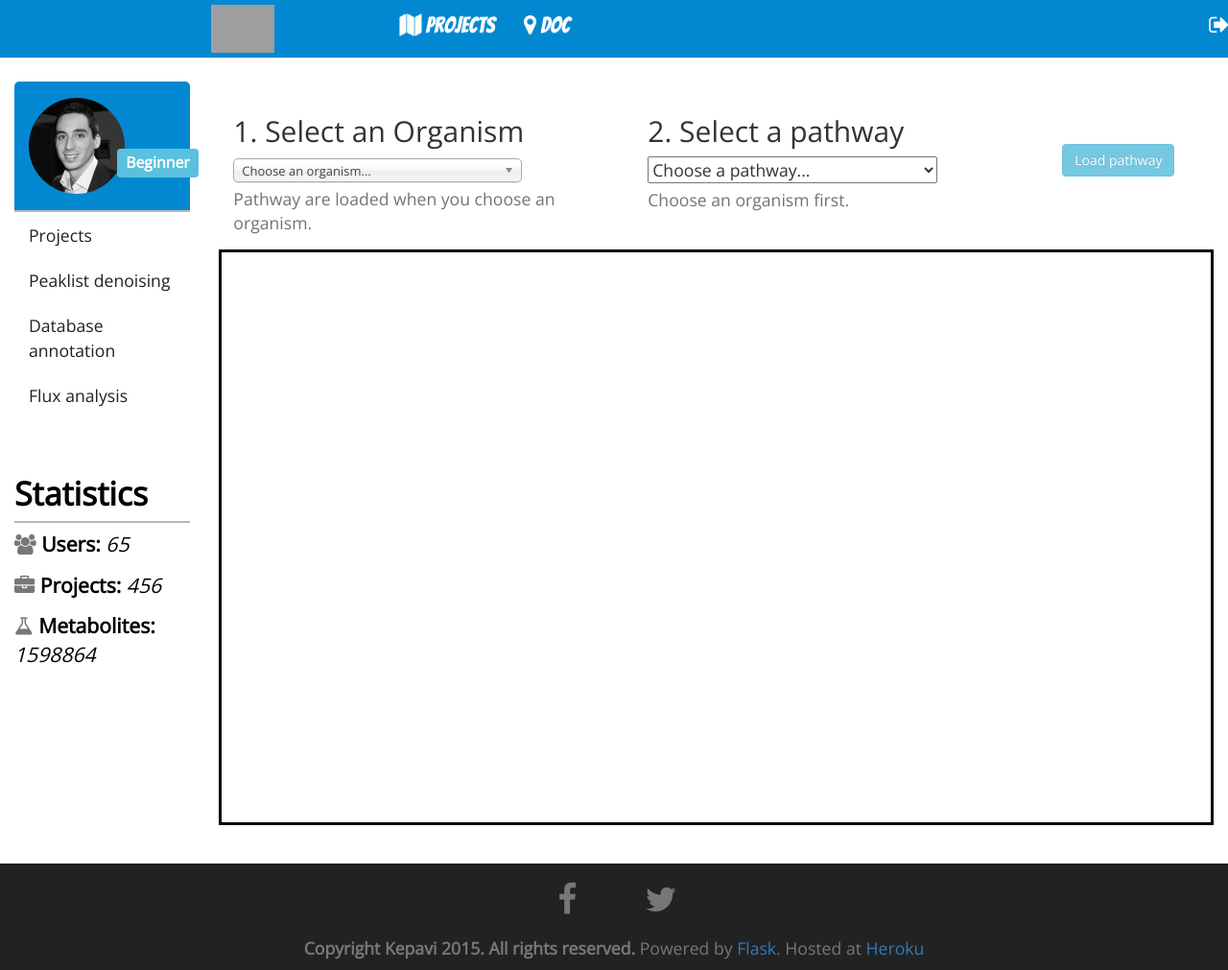
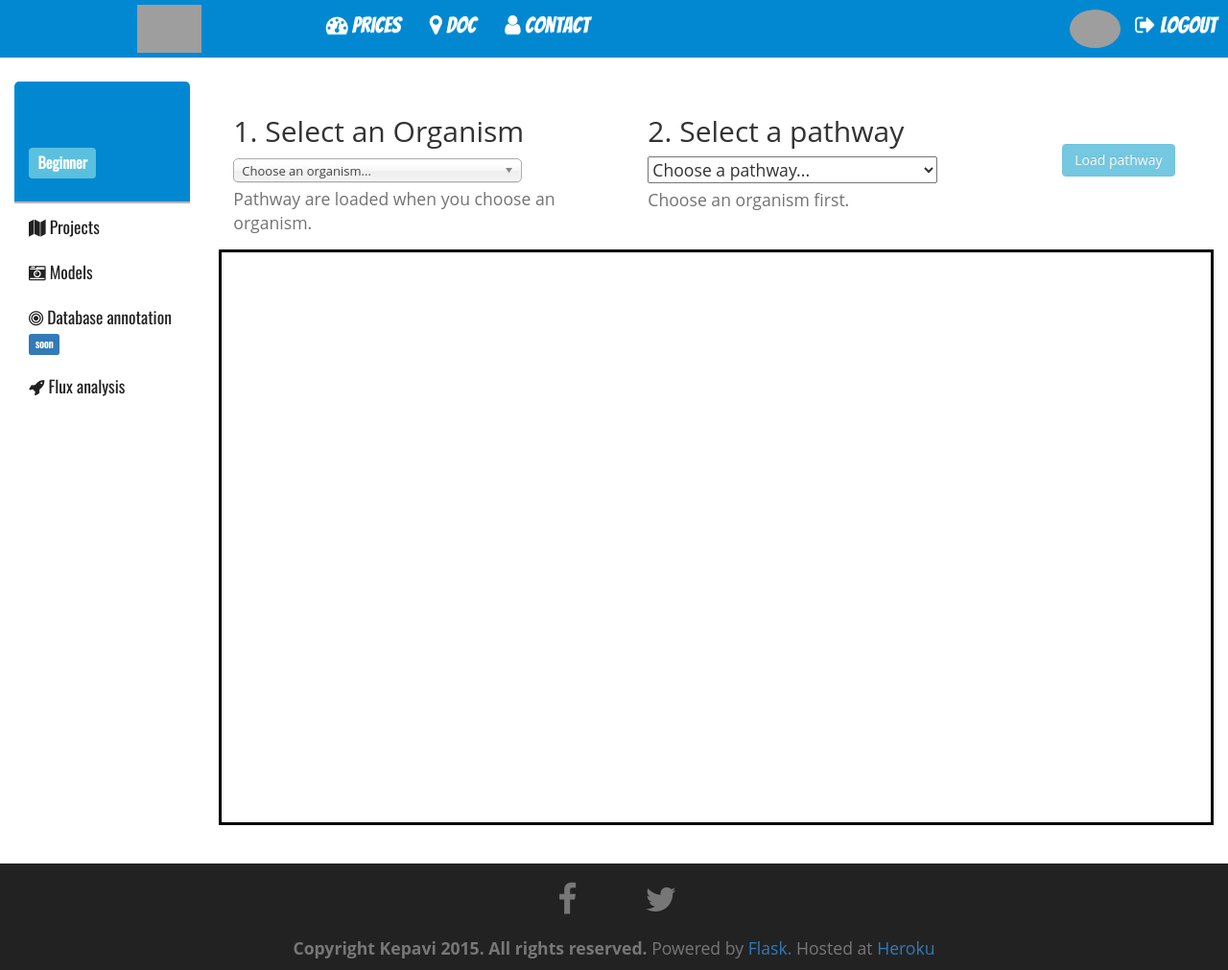
Before and after one commit to jerkos/kepavi, a Flask app: page /visualization in a window 1280 px wide. Shown: the whole page at 96% size. Run offline with Flask 2, Linux system fonts and the light colour scheme; data that the repository does not hold is empty; some libraries are stand-ins or nearby versions; grey boxes are pictures that could not be loaded.

Commit message:
aesthetic changes

```diff
--- a/kepavi/templates/sidebar_layout.html
+++ b/kepavi/templates/sidebar_layout.html
@@ -35,9 +35,9 @@
         <link rel="shortcut icon" href="{{ url_for('static', filename='favicon.png') }}">
 
         {% block css %}
-            <link href='https://fonts.googleapis.com/css?family=Open+Sans' rel='stylesheet' type='text/css'>
+            {# <link href='https://fonts.googleapis.com/css?family=Open+Sans' rel='stylesheet' type='text/css'> #}
             <link href='https://fonts.googleapis.com/css?family=Oswald' rel='stylesheet' type='text/css'>
-            <link href='https://fonts.googleapis.com/css?family=Oswald:300' rel='stylesheet' type='text/css'>
+            {# <link href='https://fonts.googleapis.com/css?family=Oswald:300' rel='stylesheet' type='text/css'> #}
             <link href='https://fonts.googleapis.com/css?family=Bangers' rel='stylesheet' type='text/css'>
             <link rel="stylesheet" href="https://maxcdn.bootstrapcdn.com/bootstrap/3.3.5/css/bootstrap.min.css">
             <link rel="stylesheet" href="https://maxcdn.bootstrapcdn.com/bootstrap/3.3.5/css/bootstrap-theme.min.css">
@@ -49,16 +49,16 @@
                     width:100%;
                 }
                  .navbar {
-                    padding: 0 16% 0 16%;
+                    padding: 0 16% 0 10%;
                     margin-bottom: 0
                 }
-               /* .navbar .container {
+              /*  .navbar .container {
                     margin: 0;
-                }
-                .navbar {
+                }*/
+                /*.navbar {
                     width: 100%;
-                }
-*/
+                }*/
+
             </style>
         {% endblock %}
     </head>
@@ -79,12 +79,31 @@
                 </div>
                 <div id="navbar" class="navbar-collapse collapse">
                   <ul class="nav navbar-nav">
-                    <li><a href="{{ url_for('home.index') }}#prices"><span class="fa fa-map"></span> Projects</a></li>
-                    <li><a href="{{ url_for('home.index') }}#doc"><span class="fa fa-map-marker"></span> Doc</a></li>
+                    <li>
+                        <a href="{{ url_for('home.index') }}#prices">
+                            <span class="fa fa-dashboard"></span> Prices
+                        </a>
+                    </li>
+                    <li>
+                        <a href="{{ url_for('home.index') }}#doc">
+                            <span class="fa fa-map-marker"></span> Doc
+                        </a>
+                    </li>
+                     <li>
+                        <a href="#">
+                            <span class="fa fa-user"></span> Contact
+                        </a>
+                    </li>
                   </ul>
-                  <ul class="nav pull-right">
-                    <li><a href="#"><span class="fa fa-sign-out"></span> logout</a></li>
-
+                  <ul class="nav navbar-nav pull-right">
+                    <li>
+                        <img style="display:inline; margin-top: 10px;" class="img-circle" src='{{ current_user.email | gravatar(size=40) }}' height="40"/>
+                    </li>
+                    <li>
+                        <a href="#">
+                            <span class="fa fa-sign-out"></span> logout
+                        </a>
+                    </li>
                   </ul>
                 </div><!--/.nav-collapse -->
               </div>
@@ -103,10 +122,10 @@
                                 <li class="brand">
                                     <div class="container">
                                         <div class="row">
-                                            <div class="col-md-6">
+                                            {# <div class="col-md-6">
                                                 <img src="{{ url_for('static', filename='img/marc-dubois.jpg') }}" class="img-circle" width="100" height="100"/>
-                                            </div>
-                                            <div class="col-md-6">
+                                            </div> #}
+                                            <div class="col-md-12">
                                                 <p style="padding-top: 20px;">
                                                      <strong>{{ current_user.username }}</strong><br/>
                                                     <span class="label label-info">Beginner</span>
@@ -117,16 +136,25 @@
                                 </li>
                                 <li class="divider"></li>
                                 <li data-toggle="tooltip" data-placement="right" title="See your projects and modify your account parameters">
-                                    <a href="{{ url_for('user.profile', username=current_user.username) }}">Projects</a>
+                                    <a href="{{ url_for('user.profile', username=current_user.username) }}">
+                                        <span class="fa fa-map"></span> Projects
+                                    </a>
                                 </li>
-                                <li data-toggle="tooltip" data-placement="right" title="Performs deisotoping and
-                                fragments/adducts reasearch in your peaklist using heuristics and bayesian techniques.">
-                                    <a href="#">Peaklist denoising</a>
+                                 <li data-toggle="tooltip" data-placement="right" title="Create and modify your own models">
+                                    <a href="{{ url_for('user.profile', username=current_user.username) }}">
+                                        <span class="fa fa-camera-retro"></span> Models
+                                    </a>
                                 </li>
-                                <li data-toggle="tooltip" data-placement="right" title="Research compounds in HMDB, LMDB or Kegg databases.">
-                                    <a href="#">Database annotation</a>
+                                <li data-toggle="tooltip" data-placement="right" title="Research compounds in HMDB, LMDB or Kegg databases." class="disabled">
+                                    <a href="#">
+                                        <span class="fa fa-bullseye"></span> Database annotation <small><span class="label label-primary">soon</span></small>
+                                    </a>
                                 </li>
-                                <li data-toggle="tooltip" data-placement="right" title="Perform flux analyses using CobraPy"><a href="#">Flux analysis</a></li>
+                                <li data-toggle="tooltip" data-placement="right" title="Perform flux analyses using CobraPy">
+                                    <a href="#">
+                                        <span class="fa fa-rocket"></span> Flux analysis
+                                    </a>
+                                </li>
                             </ul>
                             <!-- {%  if current_user.is_authenticated() %}
                                 <a style="margin-top: 50px;" href="{{ url_for('auth.logout') }}" class="btn btn-primary btn-block">Logout</a>
@@ -134,7 +162,7 @@
                                 <a style="margin-top: 50px;" href="{{ url_for('auth.login') }}" class="btn btn-primary btn-block">Login</a>
                             {% endif %} -->
                         </div>
-                        <div class="sidebar-stats">
+                        {# <div class="sidebar-stats">
                             <ul class="nav nav-stacked">
                                 <li class="sidebar-title"><strong>Statistics</strong></li>
                                 <li class="divider"></li>
@@ -142,7 +170,7 @@
                                 <li><strong><span class="fa fa-briefcase text-muted"></span> Projects:</strong> <em>456</em></li>
                                 <li><strong><span class="fa fa-flask text-muted"></span> Metabolites:</strong> <em>1598864</em></li>
                             </ul>
-                        </div>
+                        </div> #}
                     </div>
 
                     <div class="col-md-10 main-content">
--- a/static/css/flaskbb.css
+++ b/static/css/flaskbb.css
@@ -63,7 +63,9 @@ body {
     border: 1px solid #B6B6B6;
 }
 
-.main-sidebar {}
+.main-sidebar {
+  font-family: 'Oswald', sans-serif;
+}
 
 .sidebar-menu {
     background-color: #FFFFFF;
```
Also changed, not shown: kepavi/templates/centered_layout.html (+12 -4 lines), kepavi/templates/home/home_layout.html (+8 -7 lines), kepavi/templates/user/project.html (+6 -4 lines), manage.py (+13 -5 lines).
